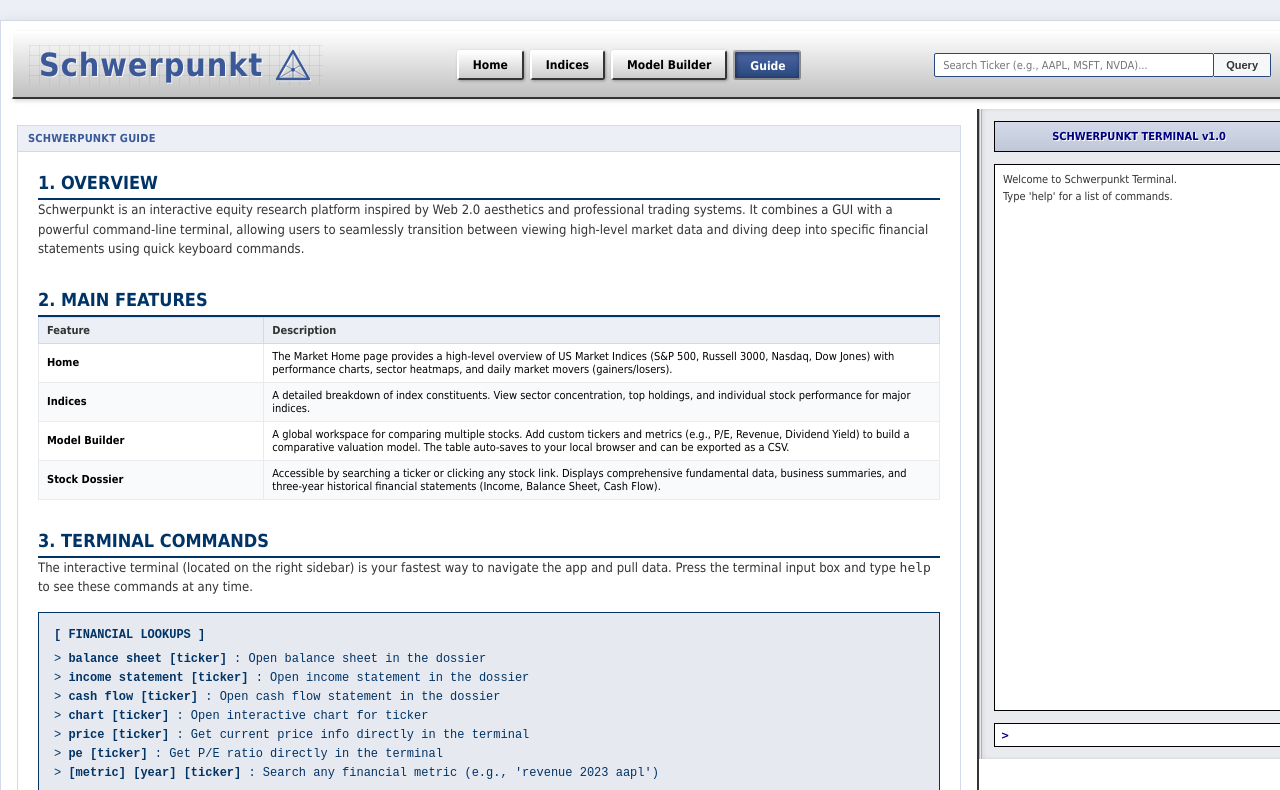
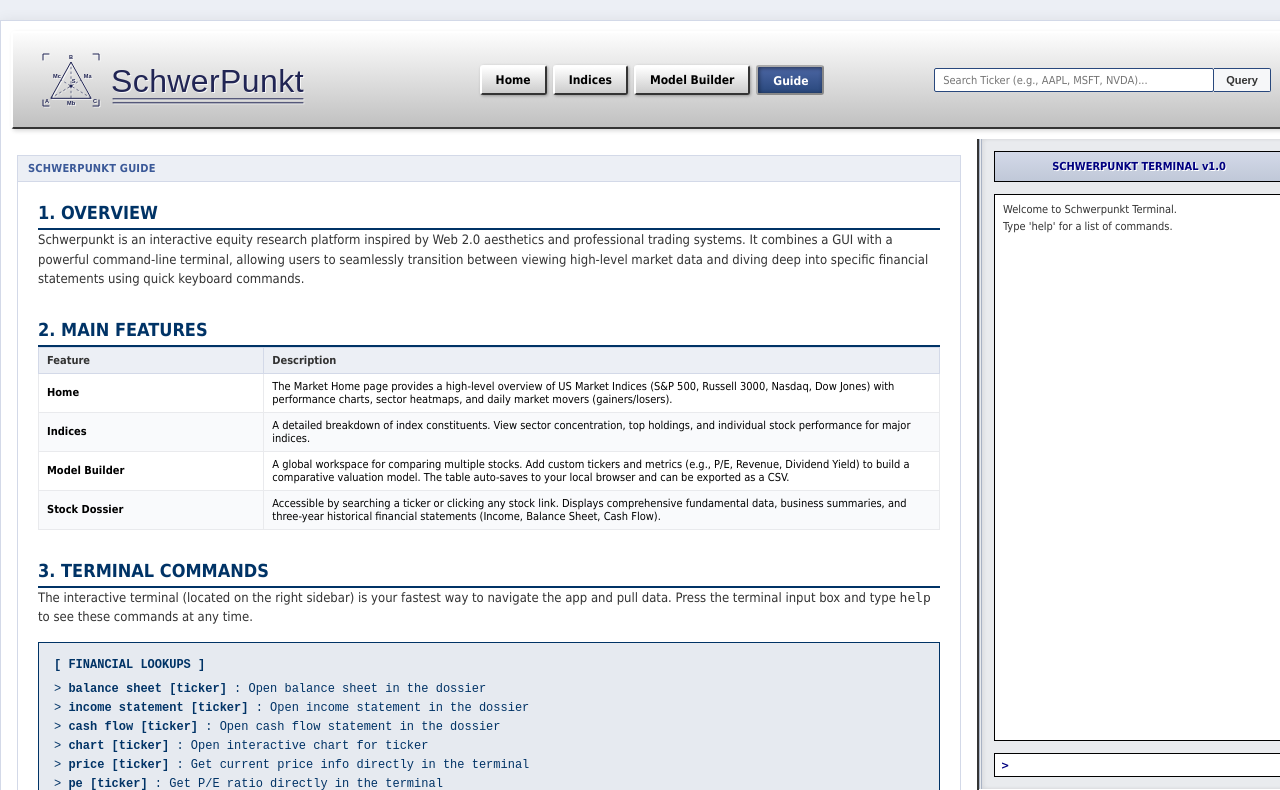
Before and after one commit to Paal-Sandstrom/schwerpunkt, a Flask app: page /guide in a window 1280 px wide. Shown: the top 790 px of the page. Run offline with Flask 3, Linux system fonts and the light colour scheme.

Commit message:
Add and integrate geometric Schwerpunkt SVG logo

```diff
--- a/templates/base.html
+++ b/templates/base.html
@@ -12,18 +12,8 @@
         <!-- Unified Web Header (Early Facebook/Web 2.0 Style) -->
         <header class="web-header">
             <a href="{{ url_for('index') }}" style="text-decoration: none;">
-                <div style="padding: 0px 10px; font-weight: bold; font-size: 32px; color: #3b5998; background-color: transparent; background-image: linear-gradient(rgba(100,100,100,0.1) 1px, transparent 1px), linear-gradient(90deg, rgba(100,100,100,0.1) 1px, transparent 1px); background-size: 10px 10px; font-family: Tahoma, Arial, sans-serif; letter-spacing: 1px; text-shadow: 1px 1px 0px rgba(255,255,255,0.8); display: flex; align-items: center; gap: 10px;">
-                    Schwerpunkt
-                    <svg width="40" height="40" viewBox="0 0 100 100" style="filter: drop-shadow(1px 1px 0px rgba(255,255,255,0.8));">
-                        <!-- Main Triangle -->
-                        <polygon points="50,15 90,85 10,85" fill="none" stroke="#3b5998" stroke-width="6" stroke-linejoin="round" />
-                        <!-- Centroid lines -->
-                        <line x1="50" y1="15" x2="50" y2="85" stroke="#3b5998" stroke-width="2.5" opacity="0.6" />
-                        <line x1="10" y1="85" x2="70" y2="50" stroke="#3b5998" stroke-width="2.5" opacity="0.6" />
-                        <line x1="90" y1="85" x2="30" y2="50" stroke="#3b5998" stroke-width="2.5" opacity="0.6" />
-                        <!-- Center point (Schwerpunkt) -->
-                        <circle cx="50" cy="61.7" r="5" fill="#3b5998" />
-                    </svg>
+                <div style="padding: 5px 10px; display: flex; align-items: center;">
+                    <img src="{{ url_for('static', filename='logo.svg') }}" height="60" alt="Schwerpunkt Logo" style="filter: drop-shadow(1px 1px 0px rgba(255,255,255,0.8));">
                 </div>
             </a>
 
```
Also changed, not shown: static/logo.svg (added).
